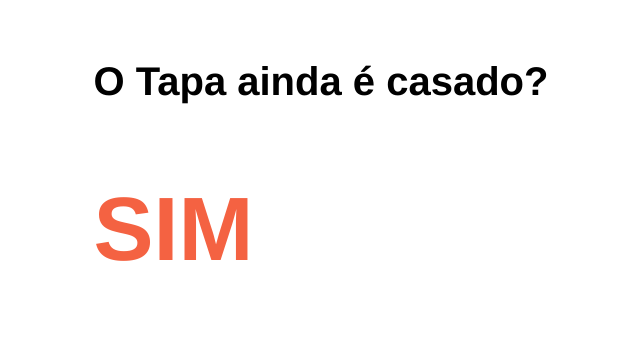
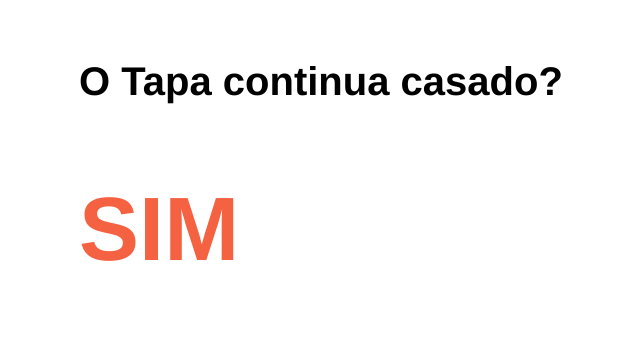
Before and after one commit to nogdacosta/tapacasado, a plain HTML site: page index.html in a window 1280 px wide. Shown: the part 206-565 px from the top of the page, without its empty margins (319-959 px from the left). Drawn offline with Linux system fonts and the light colour scheme.

Commit message:
Update index.html

```diff
--- a/index.html
+++ b/index.html
@@ -4,7 +4,7 @@
 
 <head>
   <meta charset="utf-8">
-  <title>O Tapa é casado? - SIM</title>
+  <title>O Tapa continua casado? - SIM</title>
   <meta name="author" content="">
   <meta name="description" content="">
   <meta name="viewport" content="width=device-width, initial-scale=1">
@@ -32,7 +32,7 @@
 
 <body>
   <div>
-    <h1>O Tapa ainda é casado?</h1>
+    <h1>O Tapa continua casado?</h1>
     <h2>SIM</h2>
   </div>
 </body>
```
